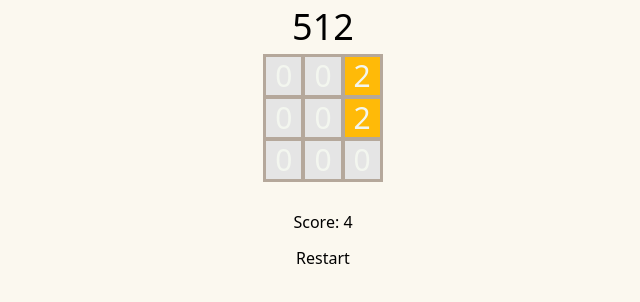
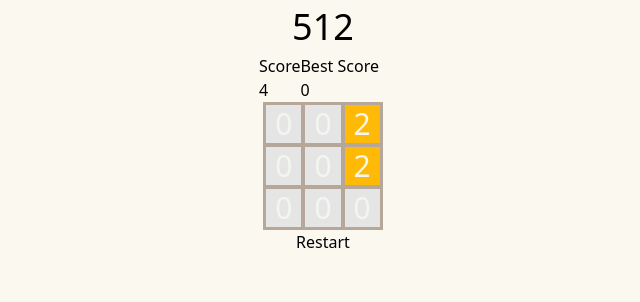
Before and after one commit to Dyluan/512-React, a React (Create React App) app: page / in a window 1280 px wide. Shown: the top 302 px of the page, without its empty margins (317-957 px from the left). Built offline with nearby package versions, Linux system fonts and the light colour scheme; the HTML template or start-up script is replaced by a standard one.

Commit message:
added a score tracker and displayed it

```diff
--- a/src/App.js
+++ b/src/App.js
@@ -153,13 +153,13 @@ function App() {
         setGameOver(true);
         const score = board.reduce((sum, value) => sum + value, 0);
         const prevScore = localStorage.getItem('score')
-        if (typeof(prevScore) === 'number') {
+
           if (score > prevScore) {
             localStorage.setItem('score', score);
           }
-        }
+
         console.log('Game over! Score:', score);
-        console.log('best score : ', prevScore);
+
       }
     }
   }, [board, gameStarted, gameOver, isGameOver])
@@ -216,6 +216,20 @@ function App() {
   return (
     <div className="tictactoe flex flex-col justify-center items-center">
       <h1>512</h1>
+      <div className='scoreContainer flex w-32 '>
+        <div className='score'>
+          Score
+        <div className='realScore'>
+          {board.reduce((sum, value) => sum + value, 0)}
+        </div>
+        </div>
+        <div className='Prevscore'>
+          Best Score
+        <div className='RealPrevScore'>
+          {localStorage.getItem('score') ? localStorage.getItem('score') : 0}
+        </div>
+        </div>
+      </div>
       <div className='boardContainer flex flex-col justify-center items-center w-32 h-32'>
       <div className="board grid grid-cols-3">
         {board.map((value, index) => (
@@ -225,7 +239,6 @@ function App() {
         ))}
       </div>
       </div>
-      <p className="message">Score: {board.reduce((sum, value) => sum + value, 0)}</p>
       <button className="restart" onClick={restartGame}>Restart</button>
     </div>
   )
--- a/src/index.css
+++ b/src/index.css
@@ -13,10 +13,7 @@ body {
   color: #f3f6ef;
   /* border-radius: 4px; */
 }
-.message {
-  padding-top: 28px;
-  padding-bottom: 12px;
-}
+
 .boardContainer {
   background-color: #b5a89b;
   width: 120px;
```
